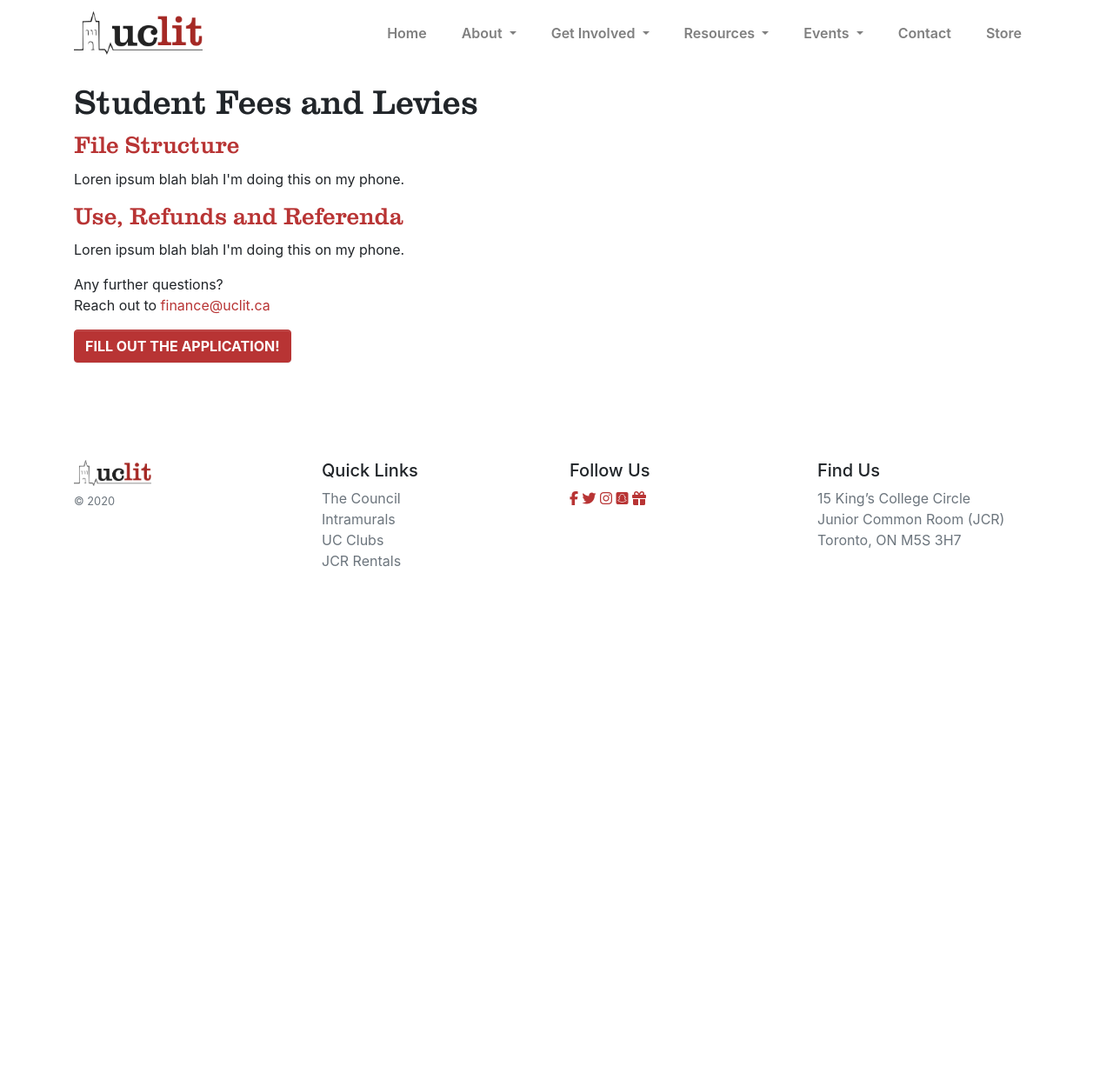
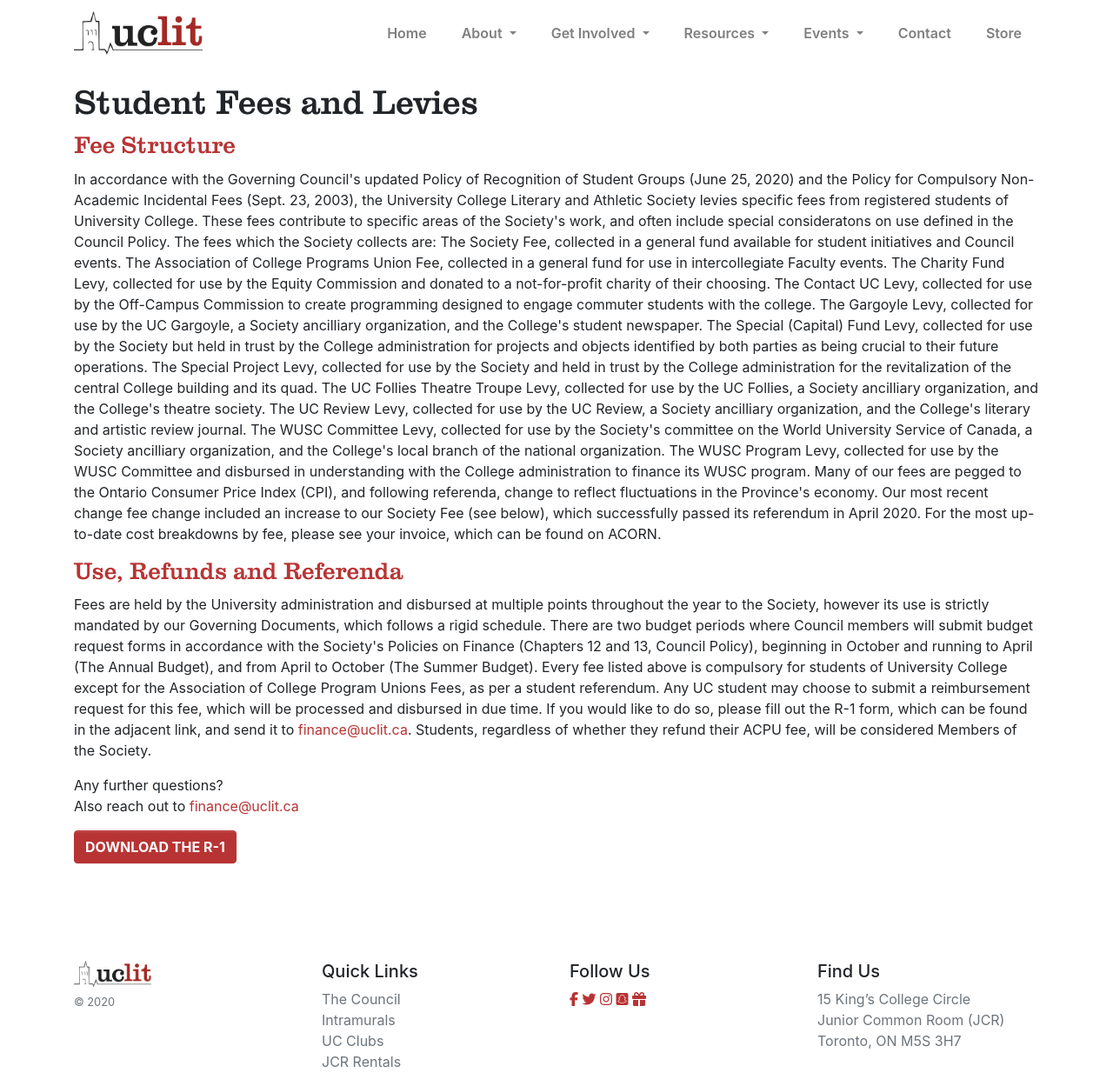
Before and after one commit to uclit-webmaster/uclit-site, a Jekyll site: the page built from resources/student-fees-and-levies.html, in a window 1280 px wide and 1249 px high. Shown: the whole window at 87% size. Built offline with Jekyll 4.4.1, drawn with Linux system fonts in a browser that asks for light colours; nearby versions of some CDN libraries.

Commit message:
Update student-fees-and-levies.html
+ desc text for 'fee structure', 'use[...]'

```diff
--- a/resources/student-fees-and-levies.html
+++ b/resources/student-fees-and-levies.html
@@ -4,17 +4,31 @@ title: Student Fees and Levies
 ---
 <h1 class="font-secondary" data-aos="fade">Student Fees and Levies</h1>
 
-<h3 class="font-secondary text-primary">File Structure</h3
+<h3 class="font-secondary text-primary">Fee Structure</h3
 <p>
-Loren ipsum blah blah I'm doing this on my phone.
+In accordance with the Governing Council's updated Policy of Recognition of Student Groups (June 25, 2020) and the Policy for Compulsory Non-Academic Incidental Fees (Sept. 23, 2003), the University College Literary and Athletic Society levies specific fees from registered students of University College. These fees contribute to specific areas of the Society's work, and often include special consideratons on use defined in the Council Policy. The fees which the Society collects are:
+  The Society Fee, collected in a general fund available for student initiatives and Council events.
+  The Association of College Programs Union Fee, collected in a general fund for use in intercollegiate Faculty events.
+  The Charity Fund Levy, collected for use by the Equity Commission and donated to a not-for-profit charity of their choosing.
+  The Contact UC Levy, collected for use by the Off-Campus Commission to create programming designed to engage commuter students with the college.
+  The Gargoyle Levy, collected for use by the UC Gargoyle, a Society ancilliary organization, and the College's student newspaper.
+  The Special (Capital) Fund Levy, collected for use by the Society but held in trust by the College administration for projects and objects identified by both parties as being crucial to their future operations.
+  The Special Project Levy, collected for use by the Society and held in trust by the College administration for the revitalization of the central College building and its quad.
+  The UC Follies Theatre Troupe Levy, collected for use by the UC Follies, a Society ancilliary organization, and the College's theatre society.
+  The UC Review Levy, collected for use by the UC Review, a Society ancilliary organization, and the College's literary and artistic review journal.
+  The WUSC Committee Levy, collected for use by the Society's committee on the World University Service of Canada, a Society ancilliary organization, and the College's local branch of the national organization.
+  The WUSC Program Levy, collected for use by the WUSC Committee and disbursed in understanding with the College administration to finance its WUSC program.
+Many of our fees are pegged to the Ontario Consumer Price Index (CPI), and following referenda, change to reflect fluctuations in the Province's economy. Our most recent change fee change included an increase to our Society Fee (see below), which successfully passed its referendum in April 2020. For the most up-to-date cost breakdowns by fee, please see your invoice, which can be found on ACORN.
 </p>
 <h3 class="font-secondary text-primary">Use, Refunds and Referenda</h3
 <p>
-Loren ipsum blah blah I'm doing this on my phone.
+Fees are held by the University administration and disbursed at multiple points throughout the year to the Society, however its use is strictly mandated by our Governing Documents, which follows a rigid schedule. There are two budget periods where Council members will submit budget request forms in accordance with the Society's Policies on Finance (Chapters 12 and 13, Council Policy), beginning in October and running to April (The Annual Budget), and from April to October (The Summer Budget).
+Every fee listed above is compulsory for students of University College except for the Association of College Program Unions Fees, as per a student referendum. Any UC student may choose to submit a reimbursement request for this fee, which will be processed and disbursed in due time. If you would like to do so, please fill out the R-1 form, which can be found in the adjacent link, and send it to <a href="mailto:finance@uclit.ca">finance@uclit.ca</a>.
+Students, regardless of whether they refund their ACPU fee, will be considered Members of the Society.
 </p>
 <p>
 Any further questions?
 <br>
-Reach out to <a href="mailto:finance@uclit.ca">finance@uclit.ca</a>
+Also reach out to <a href="mailto:finance@uclit.ca">finance@uclit.ca</a>
 </p>
-<a class="btn btn-primary" href="LINK TO APPLICATION" target="_blank"><strong>FILL OUT THE APPLICATION!</strong></a>
+<a class="btn btn-primary" href="LINK TO APPLICATION" target="_blank"><strong>DOWNLOAD THE R-1</strong></a>
```
